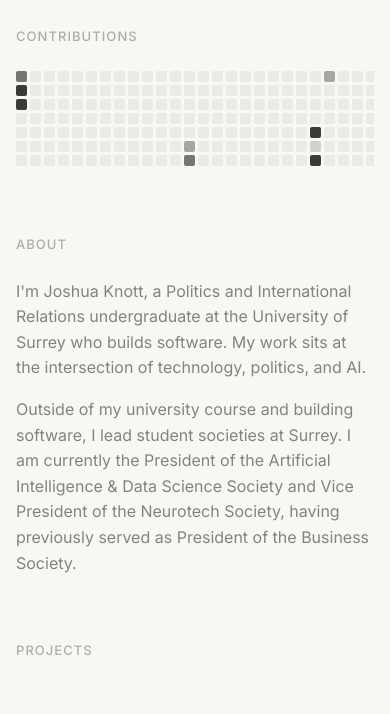
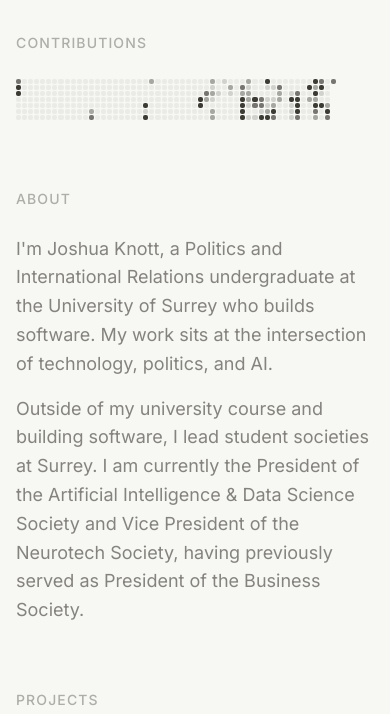
Before and after one commit to joshuasknott/joshuaknott, a plain HTML site: page index.html in a window 390 px wide. Shown: the part 136-850 px from the top of the page. Drawn offline with Linux system fonts and the light colour scheme.

Commit message:
style: improve content sizing and responsive layout

```diff
--- a/styles.css
+++ b/styles.css
@@ -15,12 +15,12 @@
 
   /* Typography */
   --font-family: 'Inter', -apple-system, BlinkMacSystemFont, 'Segoe UI', Roboto, sans-serif;
-  --font-size-xs: 0.8125rem;   /* 13px */
-  --font-size-sm: 0.875rem;    /* 14px */
-  --font-size-base: 1rem;      /* 16px */
-  --font-size-lg: 1.125rem;    /* 18px */
-  --font-size-xl: 1.25rem;     /* 20px */
-  --font-size-2xl: 1.5rem;     /* 24px */
+  --font-size-xs: 0.875rem;    /* 14px */
+  --font-size-sm: 0.9375rem;   /* 15px */
+  --font-size-base: 1.0625rem; /* 17px */
+  --font-size-lg: 1.25rem;     /* 20px */
+  --font-size-xl: 1.5rem;      /* 24px */
+  --font-size-2xl: 1.75rem;    /* 28px */
   --font-size-hero: clamp(2.5rem, 6vw, 4.5rem);
 
   /* Spacing */
@@ -34,7 +34,7 @@
   --space-4xl: 6rem;
 
   /* Layout */
-  --max-width: 640px;
+  --max-width: 800px;
 
   /* Transitions */
   --ease-out: cubic-bezier(0.16, 1, 0.3, 1);
@@ -224,7 +224,6 @@ ul {
   font-size: var(--font-size-lg);
   line-height: 1.6;
   color: var(--color-text-secondary);
-  max-width: 560px;
 }
 
 .about__text:not(:last-child) {
@@ -280,7 +279,6 @@ ul {
   font-size: var(--font-size-sm);
   line-height: 1.65;
   color: var(--color-text-secondary);
-  max-width: 520px;
 }
 
 .project__sites {
@@ -311,8 +309,12 @@ ul {
 
 /* --- Contributions --- */
 .contributions {
-  max-width: 560px;
-  overflow-x: auto;
+  /* Cell + gap sized so the full 53-week year always fits the column.
+     Scales smoothly with viewport via clamp() — no hard breakpoints. */
+  --contrib-cell: clamp(5px, 1.3vw, 11px);
+  --contrib-gap: clamp(1px, 0.25vw, 2px);
+  max-width: 100%;
+  overflow: hidden;
   padding-bottom: var(--space-xs);
 }
 
@@ -324,14 +326,15 @@ ul {
 .contributions__grid {
   display: grid;
   grid-auto-flow: column;
-  grid-template-rows: repeat(7, 11px);
-  grid-auto-columns: 11px;
-  gap: 3px;
+  grid-template-rows: repeat(7, var(--contrib-cell));
+  grid-auto-columns: var(--contrib-cell);
+  gap: var(--contrib-gap);
+  width: max-content;
 }
 
 .contributions__cell {
-  width: 11px;
-  height: 11px;
+  width: var(--contrib-cell);
+  height: var(--contrib-cell);
   border-radius: 2px;
   background-color: var(--contrib-0, rgba(38, 37, 30, 0.06));
 }
@@ -374,7 +377,25 @@ ul {
 }
 
 /* --- Responsive --- */
+
+/* Tablet and small laptops */
+@media (max-width: 768px) {
+  .container {
+    padding: var(--space-3xl) var(--space-xl);
+  }
+
+  .intro__text {
+    font-size: clamp(2rem, 8vw, 3rem);
+  }
+}
+
+/* Mobile phones */
 @media (max-width: 480px) {
+  :root {
+    --font-size-base: 1rem;      /* 16px */
+    --font-size-lg: 1.125rem;    /* 18px */
+  }
+
   .container {
     padding: var(--space-2xl) var(--space-md);
   }
@@ -393,10 +414,6 @@ ul {
 
   .project__header {
     flex-wrap: wrap;
-  }
-
-  .about__text {
-    font-size: var(--font-size-base);
   }
 }
 
```
